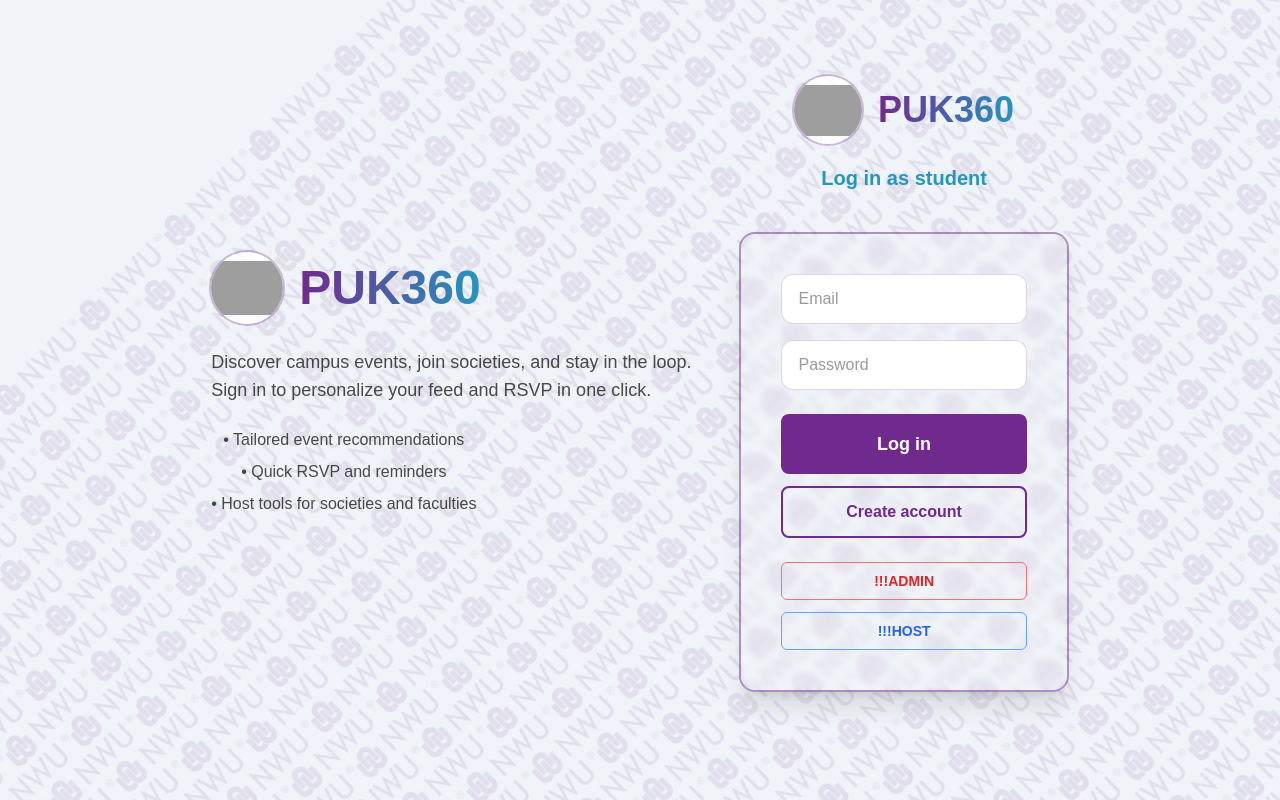
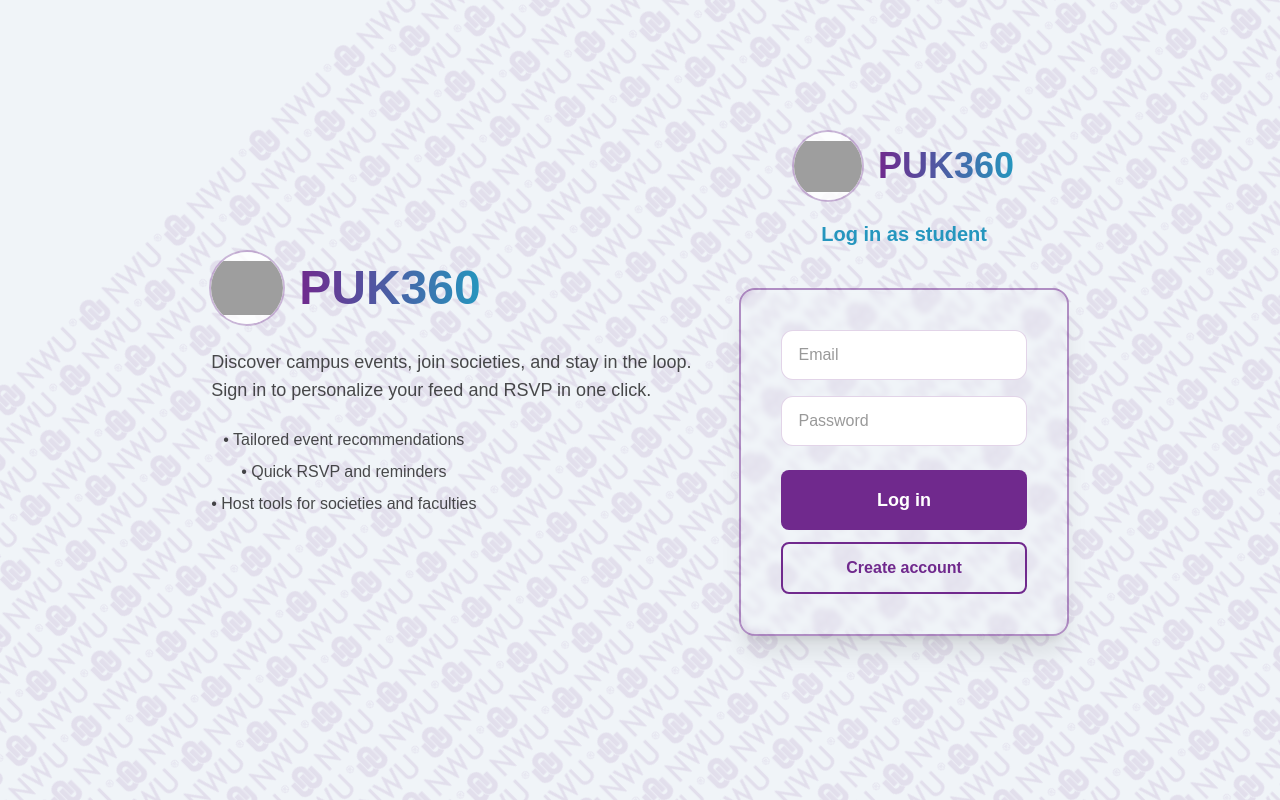
Before and after one commit to RuanHenry256/puk360-frontend, a React (Create React App) app: page / in a window 1280 px wide. Built offline with nearby package versions, Linux system fonts and the light colour scheme; grey boxes are pictures that could not be loaded.

Commit message:
Remove temporary bypass buttons and related state for Admin and Host dashboards; implement role-based routing after login.

```diff
--- a/src/pages/LoginScreen.jsx
+++ b/src/pages/LoginScreen.jsx
@@ -7,11 +7,9 @@
 // TEMPORARY (for rapid admin UI iteration): Admin dashboard import
 // - Scoped within LoginScreen so removing this button removes all bypass artifacts.
 // - IMPORTANT: Delete this import and related code when done.
-import AdminDashboard from './AdminMainDash';
 // TEMPORARY (for rapid host UI iteration): Host dashboard import
 // - Encapsulated in this file to avoid persistent access paths.
 // - IMPORTANT: Delete this import and related code when done.
-import HostMain from './HostMain';
 import Button from '../components/Button'; // Ensure this path is correct
 import { api } from '../api/client';
 import '../styles/NWUBackground.css'; // background CSS
@@ -23,11 +21,9 @@
   // When true, we render the Admin dashboard directly from LoginScreen,
   // completely bypassing auth for design/testing only.
   // Removing the button and this state fully disables the bypass.
-  const [showAdminBypass, setShowAdminBypass] = useState(false);
   // TEMPORARY state toggled by the !!!HOST button.
   // Mirrors the admin bypass but routes to the host workspace.
   // Removal of this and the related button fully eliminates the bypass.
-  const [showHostBypass, setShowHostBypass] = useState(false);
   const [formData, setFormData] = useState({
     name: '',          // only used for register
     email: '',
@@ -100,8 +96,7 @@
 
   // If a temporary bypass is active, render the destination directly.
   // NOTE: These bypasses are fully encapsulated in this file.
-  if (showAdminBypass) return <AdminDashboard />;
-  if (showHostBypass) return <HostMain />;
+  // Role-based routing now handled by App after successful login.
 
   return (
     <div className="min-h-screen relative flex flex-col">
@@ -273,53 +268,7 @@
 
               {/* Host request entry moved to Profile screen */}
 
-              {/**
-               * TEMPORARY!!! ADMIN BYPASS BUTTON
-               * --------------------------------------------------------------
-               * - Purpose: Quickly open Admin dashboard without credentials
-               *            to speed up design and testing of admin UI.
-               * - Behavior: Sets a local state flag that replaces this screen
-               *             with the Admin dashboard component.
-               * - Scope: All bypass logic lives only in this file to ensure
-               *          that removing this block removes ALL artifacts.
-               * - Removal: Delete this entire block (import, state, button,
-               *            early return) when done. No other file contains a
-               *            path to the admin view.
-               * --------------------------------------------------------------
-               */}
-              <div className="mt-6">
-                <button
-                  type="button"
-                  onClick={() => setShowAdminBypass(true)}
-                  className="w-full rounded-md border border-red-400 px-4 py-2 text-sm font-bold text-red-600 hover:bg-red-50"
-                >
-                  !!!ADMIN
-                </button>
-              </div>
-
-              {/**
-               * TEMPORARY!!! HOST BYPASS BUTTON
-               * --------------------------------------------------------------
-               * - Purpose: Quickly open Host workspace without credentials
-               *            to speed up design and testing of host UI.
-               * - Behavior: Sets a local state flag that replaces this screen
-               *             with the HostMain component.
-               * - Scope: All bypass logic lives only in this file to ensure
-               *          that removing this block removes ALL artifacts.
-               * - Removal: Delete this entire block (import, state, button,
-               *            early return) when done. No other file contains a
-               *            path to the host view.
-               * --------------------------------------------------------------
-               */}
-              <div className="mt-3">
-                <button
-                  type="button"
-                  onClick={() => setShowHostBypass(true)}
-                  className="w-full rounded-md border border-blue-400 px-4 py-2 text-sm font-bold text-blue-600 hover:bg-blue-50"
-                >
-                  !!!HOST
-                </button>
-              </div>
+              {/* Dev-only bypass buttons removed now that role-based routing is live. */}
             </div>
           </div>
           </div>
```
